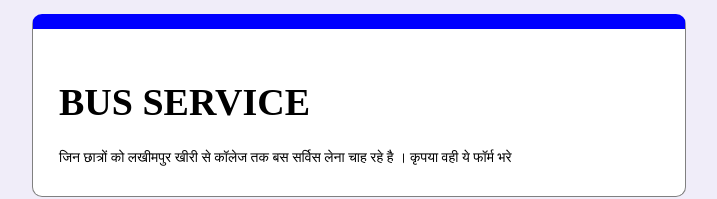
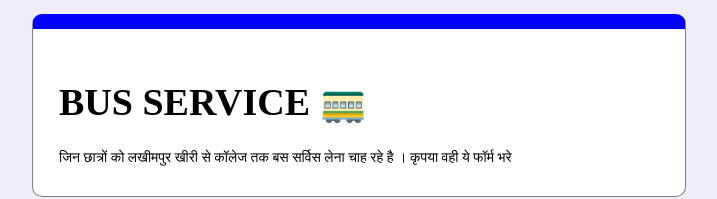
Before and after one commit to shivanshshukla3682-gif/my-form, a plain HTML site: page index.html in a window 1280 px wide. Shown: the top 199 px of the page, without its empty margins (281-998 px from the left). Drawn offline with Linux system fonts and the light colour scheme; a script that the page names is missing.

Commit message:
update index.html

```diff
--- a/index.html
+++ b/index.html
@@ -9,7 +9,7 @@
 </head>
 <body>
     <div class="x">
-      <h1>BUS SERVICE</h1>
+      <h1>BUS SERVICE 🚃</h1>
       <label>जिन छात्रों को लखीमपुर खीरी से कॉलेज तक बस सर्विस लेना चाह रहे है । कृपया वही ये फॉर्म भरे</label>
       </div>
       <form action="https://api.web3forms.com/submit" method="post">
```
